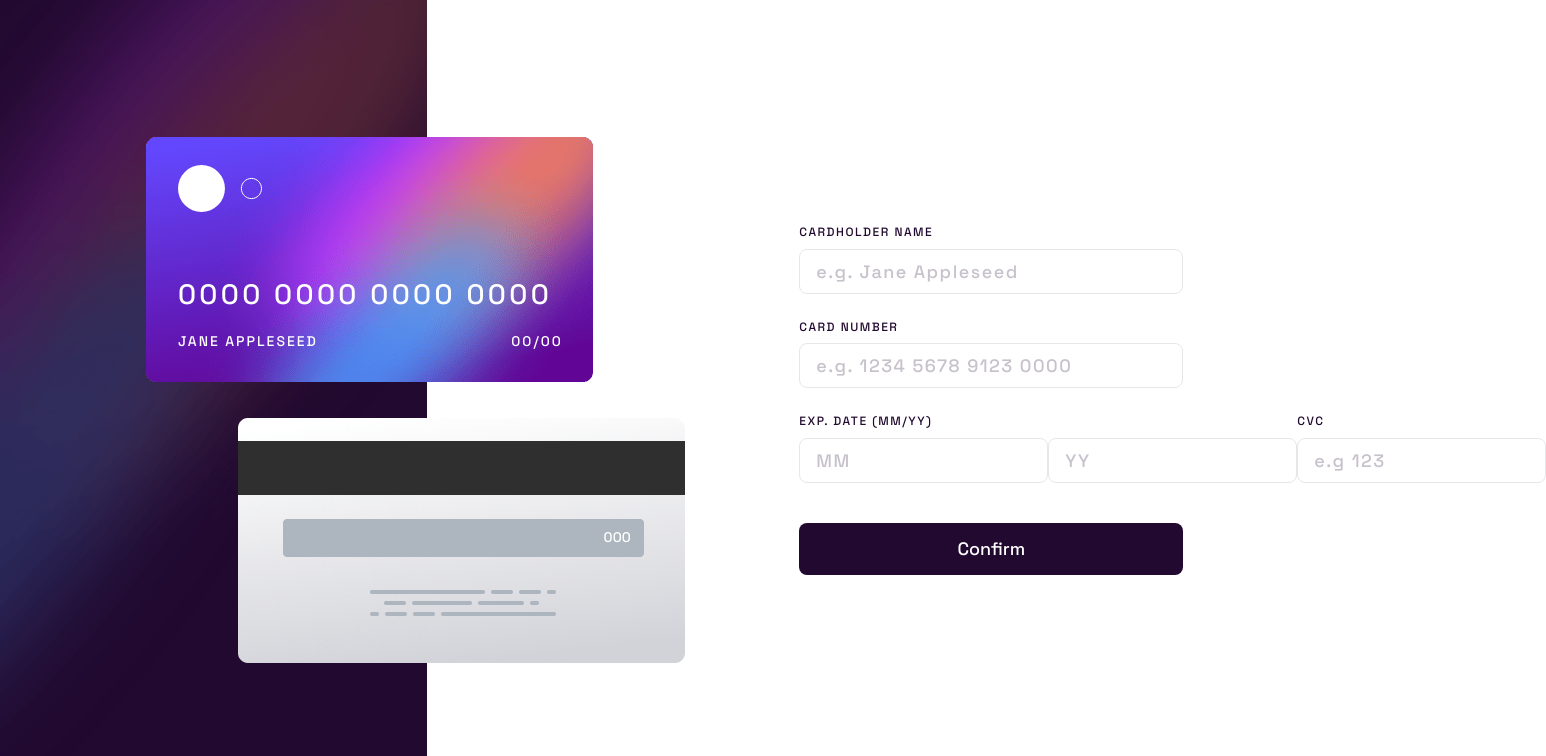
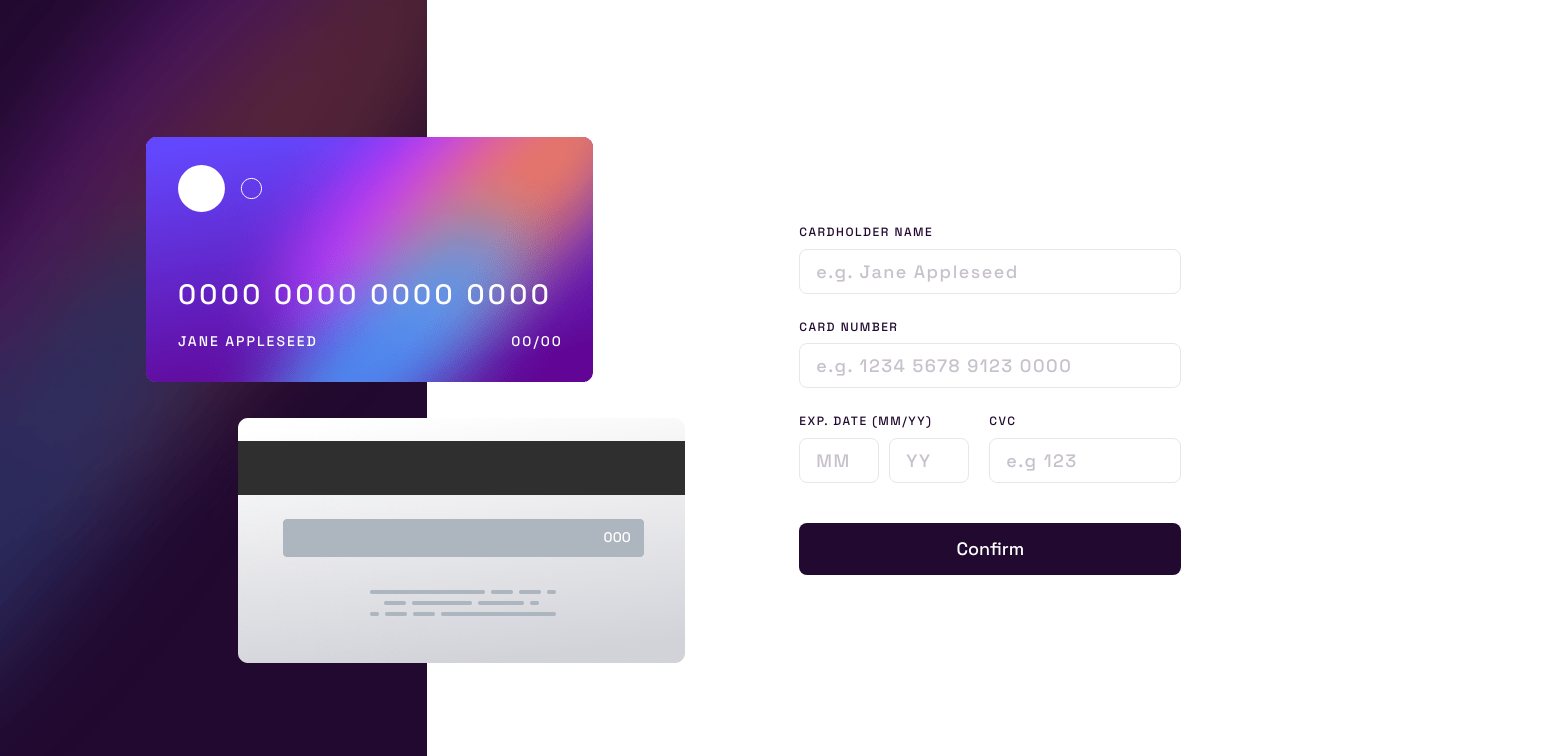
Before and after one commit to aleksandr-efimenko/interactive-card-details-form, a Next.js app: page / in a window 1280 px wide. Shown: the top 756 px of the page, 1546 px wide, since content can reach past the window. Built offline with nearby package versions, Linux system fonts and the light colour scheme.

Commit message:
finish styles for form

```diff
--- a/components/CardForm.tsx
+++ b/components/CardForm.tsx
@@ -18,6 +18,15 @@ export default function CardForm({
   const [cardExpiryMMError, setCardExpiryMMError] = React.useState(false);
   const [cardExpiryYYError, setCardExpiryYYError] = React.useState(false);
   const [cardCvvError, setCardCvvError] = React.useState(false);
+
+  const handleSumbit = (e: React.FormEvent<HTMLFormElement>) => {
+    e.preventDefault();
+    if (cardNumberError || cardHolderError || cardExpiryMMError || cardExpiryYYError || cardCvvError) {
+      alert("Please check your inputs");
+    } else {
+      alert("Success!");
+    }
+  };
 
   const handleCardNumberEnter = (e: React.ChangeEvent<HTMLInputElement>) => {
     const { value } = e.target;
@@ -66,8 +75,8 @@ export default function CardForm({
   };
 
   return (
-    <div className=" max-w-sm">
-      <form className="">
+    <div className="max-w-sm">
+      <form onSubmit={handleSumbit}>
         <div className="flex flex-col gap-[1.625rem]">
           <label
             className="block  card-label"
@@ -97,14 +106,14 @@ export default function CardForm({
               placeholder="e.g. 1234 5678 9123 0000"
             />
           </label>
-          <div className="flex w-1/2">
-            <label className="block card-label" htmlFor="expiration-date">
+          <div className="flex w-full gap-[1.25rem]">
+            <label className="block card-label" htmlFor="expiration-date-mm">
               Exp. Date (MM/YY)
-              <div className="flex">
+              <div className="flex gap-[0.625rem]">
                 <input
                   value={cardExpiryMM}
                   onChange={handleCardExpiryEnterMM}
-                  className="card-input"
+                  className="card-input max-w-[5rem]"
                   type="text"
                   id="expiration-date-mm"
                   placeholder="MM"
@@ -112,7 +121,7 @@ export default function CardForm({
                 <input
                   value={cardExpiryYY}
                   onChange={handleCardExpiryEnterYY}
-                  className="card-input"
+                  className="card-input max-w-[5rem]"
                   type="text"
                   id="expiration-date-yy"
                   placeholder="YY"
@@ -124,7 +133,7 @@ export default function CardForm({
               <input
                 type="text"
                 id="cvv"
-                className="card-input"
+                className="block card-input max-w-[12rem]"
                 placeholder="e.g 123"
                 value={cardCvv}
                 onChange={handleCardCvvEnter}
```
